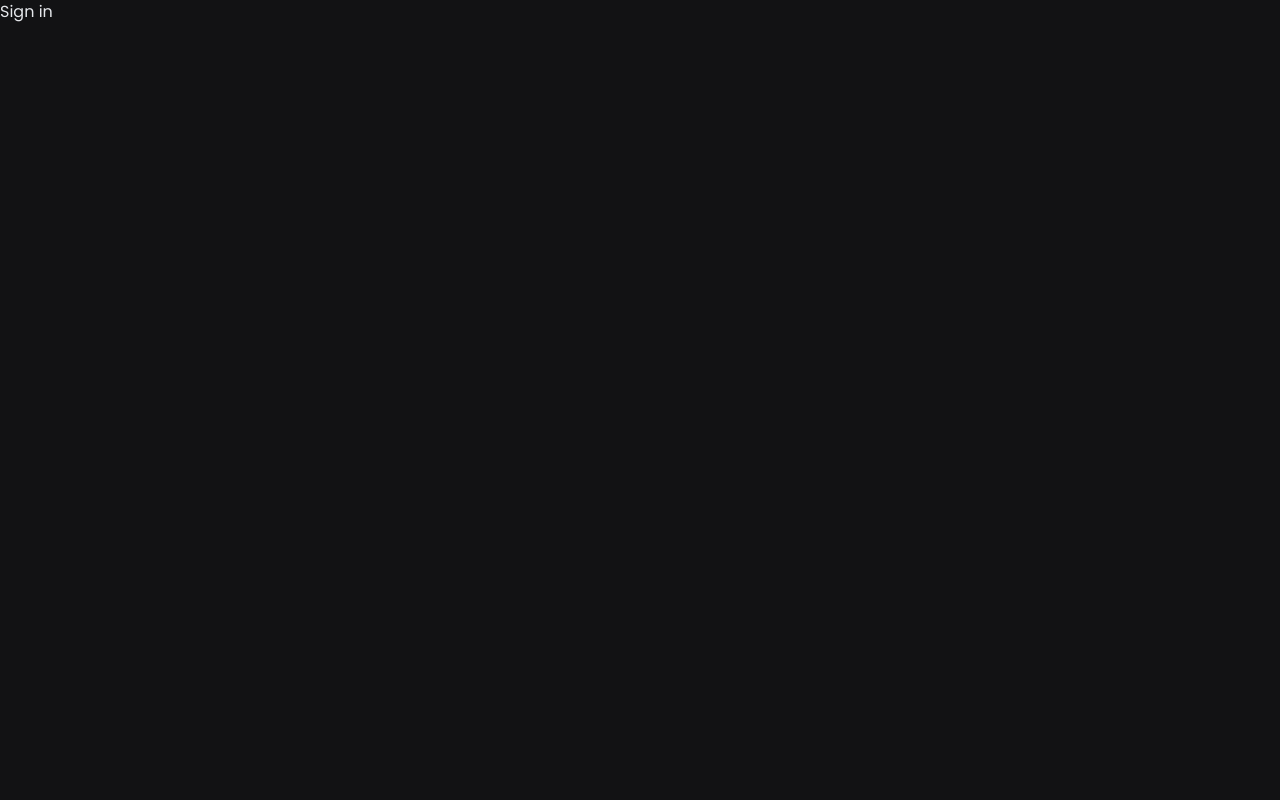
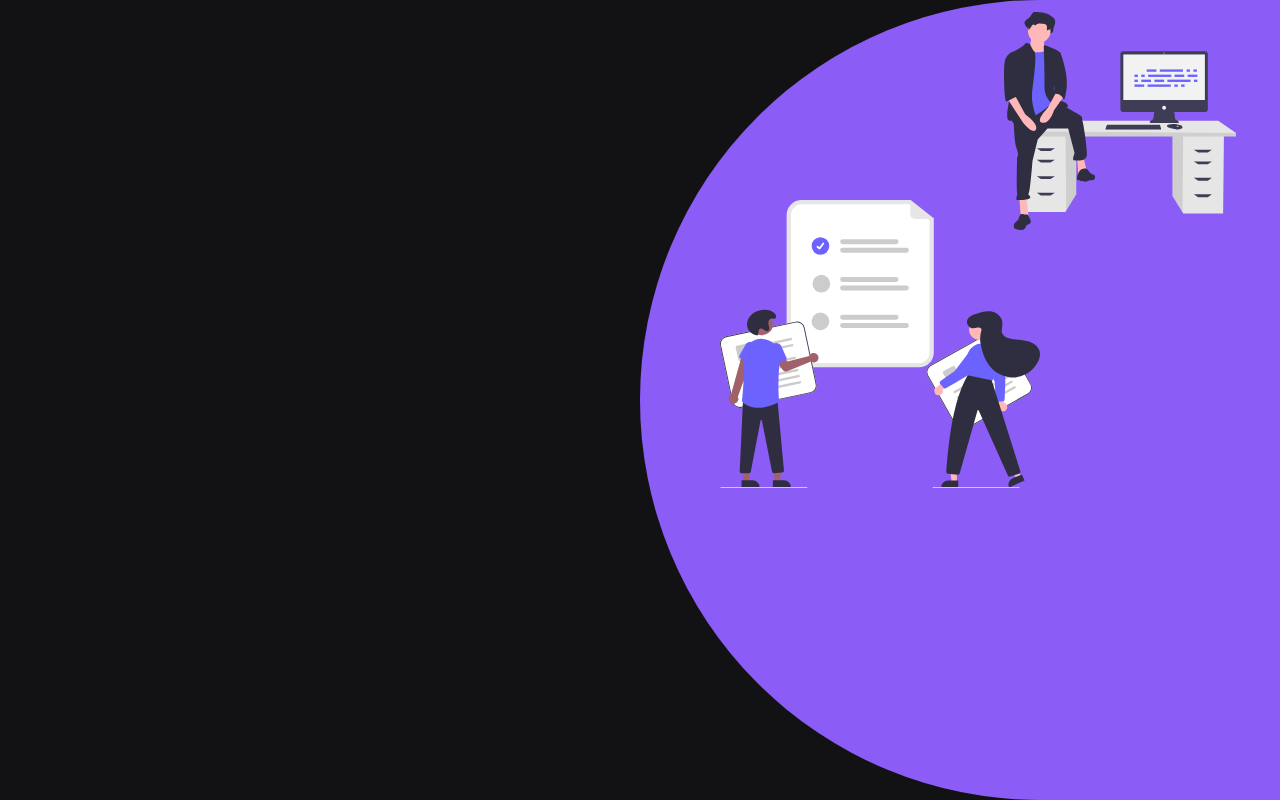
Before and after one commit to thg-nunes/task-managment-frontend, a Next.js app: page /login in a window 1280 px wide. Built offline with nearby package versions, Linux system fonts and the light colour scheme.

Commit message:
feat: adiciona seção de imagens ilustrativas

```diff
--- /dev/null
+++ b/src/app/(pages)/(free_access)/layout.tsx
@@ -0,0 +1,5 @@
+import { ReactNode } from 'react'
+
+export default function FreeeAccessLayout({ children }: { children: ReactNode }) {
+  return <main>{children}</main>
+}
--- a/src/app/(pages)/(free_access)/login/page.tsx
+++ b/src/app/(pages)/(free_access)/login/page.tsx
@@ -1,3 +1,31 @@
+import type { Metadata } from 'next'
+import Image from 'next/image'
+
+export const metadata: Metadata = {
+  title: 'Login',
+  description: 'faça login em nossa plataforma para acessar os conteúdos privados.',
+}
+
 export default function SignIn() {
-  return <h1>Sign in</h1>
+  return (
+    <div className="grid grid-cols-2">
+      <section></section>
+      <section className="grid h-screen w-full rounded-l-full bg-violet-500 md:grid-cols-2 md:grid-rows-4">
+        <Image
+          width={232}
+          height={232}
+          src="/illustrations/people_in_pc.svg"
+          className="col-start-2 mt-3 justify-self-center"
+          alt="ilustração de um boneco em forma de pessoa, esse boneco está sentado em ma mesa"
+        />
+        <Image
+          width={464}
+          height={464}
+          src="/illustrations/completed_tasks.svg"
+          className="row-start-2 justify-self-center md:ml-40"
+          alt="ilustração de dois bonecos em forma de pessoa, elas estão segurando uma papel cada e tem outro papel grande na frente ilustrando uma lista de tarefas"
+        />
+      </section>
+    </div>
+  )
 }
```
